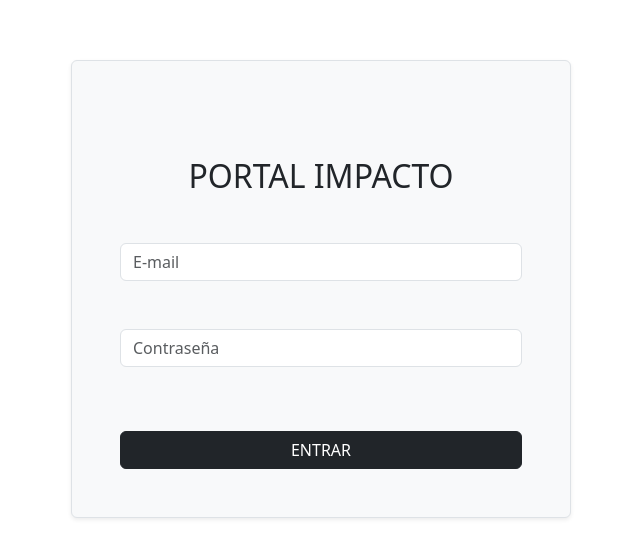
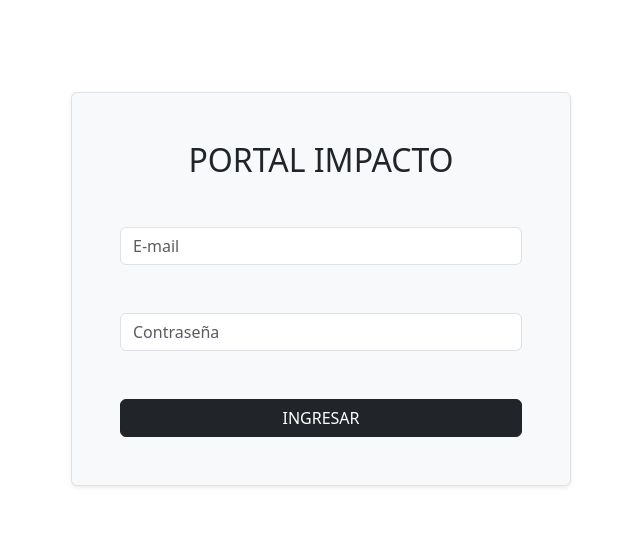
Before and after one commit to katk4tkat/portal_impacto, a React (Vite) app: page /login in a window 1280 px wide. Shown: the part 111-668 px from the top of the page, without its empty margins (319-959 px from the left). Built offline with nearby package versions, Linux system fonts and the light colour scheme; no server answers.

Commit message:
style(Login): update bootstrap classes

```diff
--- a/src/components/Login/Login.jsx
+++ b/src/components/Login/Login.jsx
@@ -35,14 +35,9 @@ function Login() {
     >
       <div
         className="container p-5 text-center bg-light shadow-sm rounded border"
-        style={{
-          maxWidth: "500px",
-          minHeightt: "500px",
-        }}
+        style={{ maxWidth: "500px" }}
       >
-        <div className="text-center">
-          <h2 className="mt-5">PORTAL IMPACTO</h2>
-        </div>
+        <h2>PORTAL IMPACTO</h2>
         <form onSubmit={handleSubmit(onSubmit)}>
           <div className="form-group">
             <Controller
@@ -86,12 +81,8 @@ function Login() {
           </div>
           {errorMessage && <span className="text-danger">{errorMessage}</span>}
           <div className="form-group">
-            <button
-              type="submit"
-              className="btn btn-dark btn-block mt-3"
-              style={{ width: "100%" }}
-            >
-              ENTRAR
+            <button type="submit" className="btn btn-dark btn-block w-100">
+              INGRESAR
             </button>
           </div>
         </form>
```
